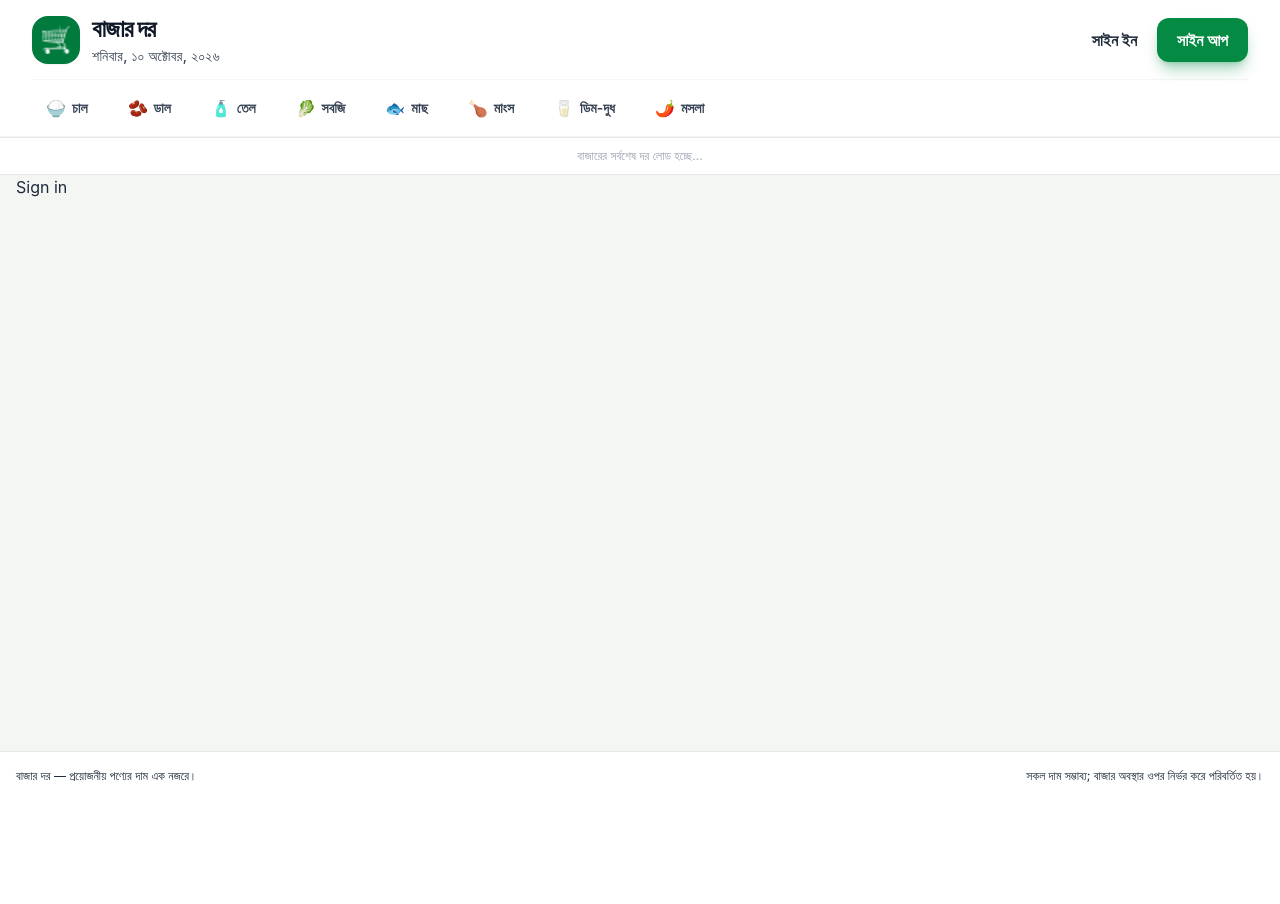
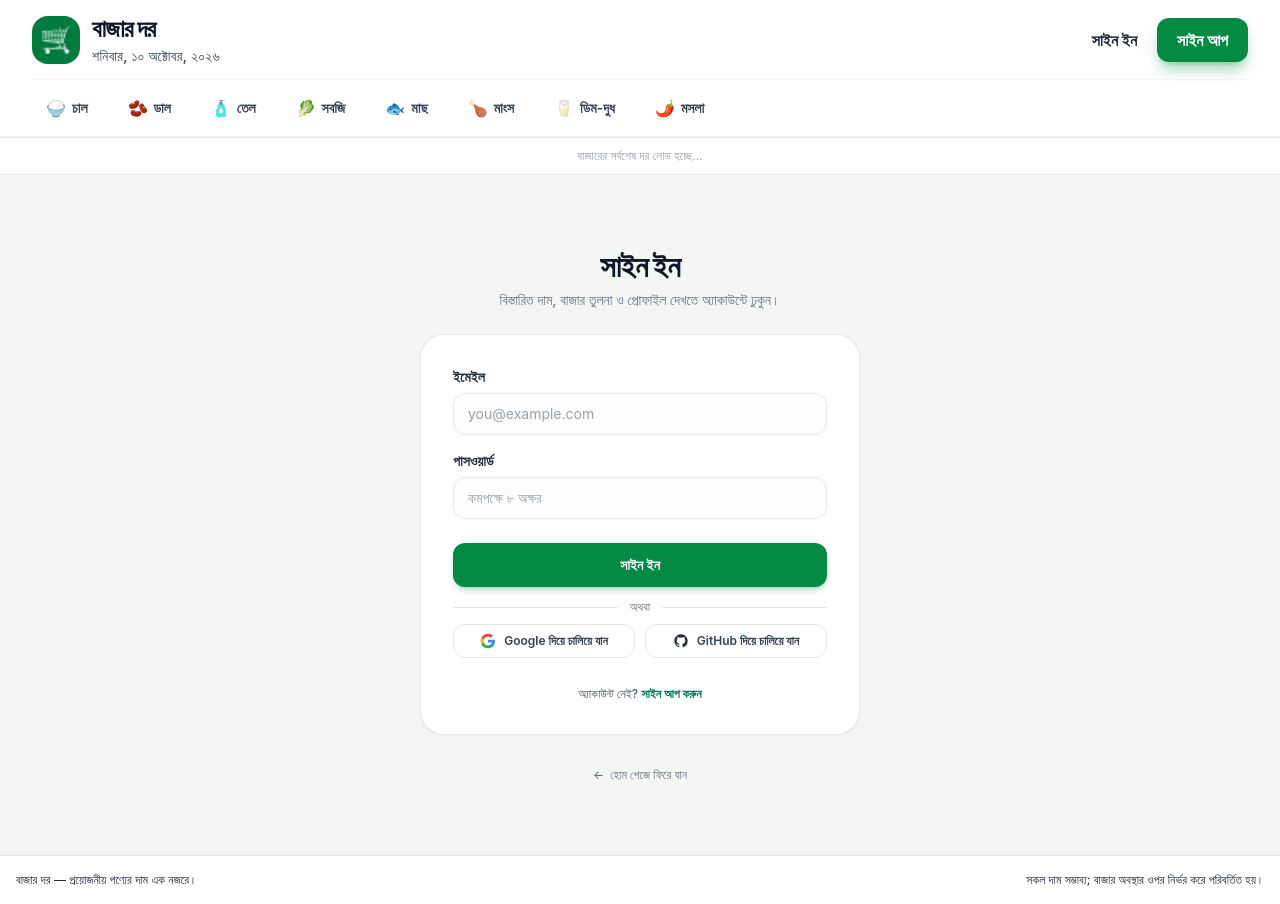
Before and after one commit to limon-hasan/Frontend-project-with-Authentication-Bazar-Dor-, a Next.js app: page /signin in a window 1280 px wide. Before the commit the page ends 800 px from the top, so only its background shows below. Built offline with nearby package versions, Linux system fonts and the light colour scheme; no server answers.

Commit message:
set sign in page

```diff
--- a/src/app/signin/page.tsx
+++ b/src/app/signin/page.tsx
@@ -1,11 +1,122 @@
-import React from 'react';
+import Link from "next/link";
 
-const page = () => {
-    return (
-        <div>
-            Sign in
+export default function SignInPage() {
+  return (
+    <main className="min-h-[85vh] flex flex-col items-center justify-center py-10 px-4">
+      <div className="text-center space-y-1.5 mb-6">
+        <h1 className="text-2xl sm:text-3xl font-black text-gray-900 tracking-tight">
+          সাইন ইন
+        </h1>
+        <p className="text-xs sm:text-sm text-gray-500 font-medium">
+          বিস্তারিত দাম, বাজার তুলনা ও প্রোফাইল দেখতে অ্যাকাউন্টে ঢুকুন।
+        </p>
+      </div>
+
+      <div className="bg-white border border-gray-200/90 rounded-2xl sm:rounded-3xl shadow-xs w-full max-w-[440px] p-6 sm:p-8 space-y-5">
+        <form className="space-y-4">
+          <div className="space-y-1.5">
+            <label className="text-xs sm:text-sm font-bold text-gray-800 block">
+              ইমেইল
+            </label>
+            <input
+              type="email"
+              name="email"
+              placeholder="you@example.com"
+              className="w-full bg-[#fcfdfc] border border-gray-200 text-gray-900 text-xs sm:text-sm rounded-xl px-3.5 py-2.5 focus:outline-none focus:ring-1 focus:ring-emerald-600 focus:border-emerald-600 placeholder:text-gray-400"
+            />
+          </div>
+
+          <div className="space-y-1.5">
+            <label className="text-xs sm:text-sm font-bold text-gray-800 block">
+              পাসওয়ার্ড
+            </label>
+            <input
+              type="password"
+              name="password"
+              placeholder="কমপক্ষে ৮ অক্ষর"
+              className="w-full bg-[#fcfdfc] border border-gray-200 text-gray-900 text-xs sm:text-sm rounded-xl px-3.5 py-2.5 focus:outline-none focus:ring-1 focus:ring-emerald-600 focus:border-emerald-600 placeholder:text-gray-400"
+            />
+          </div>
+
+          <button
+            type="submit"
+            className="w-full py-3 bg-[#058a44] hover:bg-[#04753a] text-white text-sm font-bold rounded-xl shadow-md shadow-[#058a44]/25 hover:shadow-lg transition-all active:scale-[0.98] cursor-pointer mt-2"
+          >
+            সাইন ইন
+          </button>
+        </form>
+
+        <div className="relative flex items-center justify-center my-4">
+          <div className="border-t border-gray-200 w-full" />
+          <span className="bg-white px-3 text-xs text-gray-500 font-medium absolute">
+            অথবা
+          </span>
         </div>
-    );
-};
 
-export default page;
+        <div className="grid grid-cols-1 sm:grid-cols-2 gap-2.5">
+          <button
+            type="button"
+            className="flex items-center justify-center gap-2 py-2 px-3 border border-gray-200 hover:bg-gray-50 rounded-xl text-[11px] sm:text-xs font-semibold text-gray-700 transition-colors cursor-pointer"
+          >
+            <svg className="w-4 h-4 shrink-0" viewBox="0 0 24 24">
+              <path
+                fill="#4285F4"
+                d="M22.56 12.25c0-.78-.07-1.53-.2-2.25H12v4.26h5.92c-.26 1.37-1.04 2.53-2.21 3.31v2.77h3.57c2.08-1.92 3.28-4.74 3.28-8.09z"
+              />
+              <path
+                fill="#34A853"
+                d="M12 23c2.97 0 5.46-.98 7.28-2.66l-3.57-2.77c-.98.66-2.23 1.06-3.71 1.06-2.86 0-5.29-1.93-6.16-4.53H2.18v2.84C3.99 20.53 7.7 23 12 23z"
+              />
+              <path
+                fill="#FBBC05"
+                d="M5.84 14.09c-.22-.66-.35-1.36-.35-2.09s.13-1.43.35-2.09V7.06H2.18C1.43 8.55 1 10.22 1 12s.43 3.45 1.18 4.94l2.85-2.22.81-.63z"
+              />
+              <path
+                fill="#EA4335"
+                d="M12 5.38c1.62 0 3.06.56 4.21 1.64l3.15-3.15C17.45 2.09 14.97 1 12 1 7.7 1 3.99 3.47 2.18 7.06l3.66 2.84c.87-2.6 3.3-4.52 6.16-4.52z"
+              />
+            </svg>
+            <span className="whitespace-nowrap">Google দিয়ে চালিয়ে যান</span>
+          </button>
+
+          <button
+            type="button"
+            className="flex items-center justify-center gap-2 py-2 px-3 border border-gray-200 hover:bg-gray-50 rounded-xl text-[11px] sm:text-xs font-semibold text-gray-700 transition-colors cursor-pointer"
+          >
+            <svg
+              className="w-4 h-4 shrink-0 fill-current text-gray-800"
+              viewBox="0 0 24 24"
+            >
+              <path
+                fillRule="evenodd"
+                clipRule="evenodd"
+                d="M12 2C6.477 2 2 6.484 2 12.017c0 4.425 2.865 8.18 6.839 9.504.5.092.682-.217.682-.483 0-.237-.008-.868-.013-1.703-2.782.605-3.369-1.343-3.369-1.343-.454-1.158-1.11-1.466-1.11-1.466-.908-.62.069-.608.069-.608 1.003.07 1.53 1.032 1.53 1.032.892 1.53 2.341 1.088 2.91.832.092-.647.35-1.088.636-1.338-2.22-.253-4.555-1.113-4.555-4.951 0-1.093.39-1.988 1.029-2.688-.103-.253-.446-1.272.098-2.65 0 0 .84-.27 2.75 1.026A9.564 9.564 0 0112 6.844c.85.004 1.705.115 2.504.337 1.909-1.296 2.747-1.027 2.747-1.027.546 1.379.202 2.398.1 2.651.64.7 1.028 1.595 1.028 2.688 0 3.848-2.339 4.695-4.566 4.943.359.309.678.92.678 1.855 0 1.338-.012 2.419-.012 2.747 0 .268.18.58.688.482A10.019 10.019 0 0022 12.017C22 6.484 17.522 2 12 2z"
+              />
+            </svg>
+            <span className="whitespace-nowrap">GitHub দিয়ে চালিয়ে যান</span>
+          </button>
+        </div>
+
+        <p className="text-center text-xs text-gray-600 font-medium pt-2">
+          অ্যাকাউন্ট নেই?{" "}
+          <Link
+            href="/signup"
+            className="text-emerald-700 font-bold hover:underline"
+          >
+            সাইন আপ করুন
+          </Link>
+        </p>
+      </div>
+
+      <div className="mt-8">
+        <Link
+          href="/"
+          className="text-xs text-gray-500 hover:text-gray-900 transition-colors font-medium flex items-center gap-1.5"
+        >
+          <span>←</span>
+          <span>হোম পেজে ফিরে যান</span>
+        </Link>
+      </div>
+    </main>
+  );
+}
```
